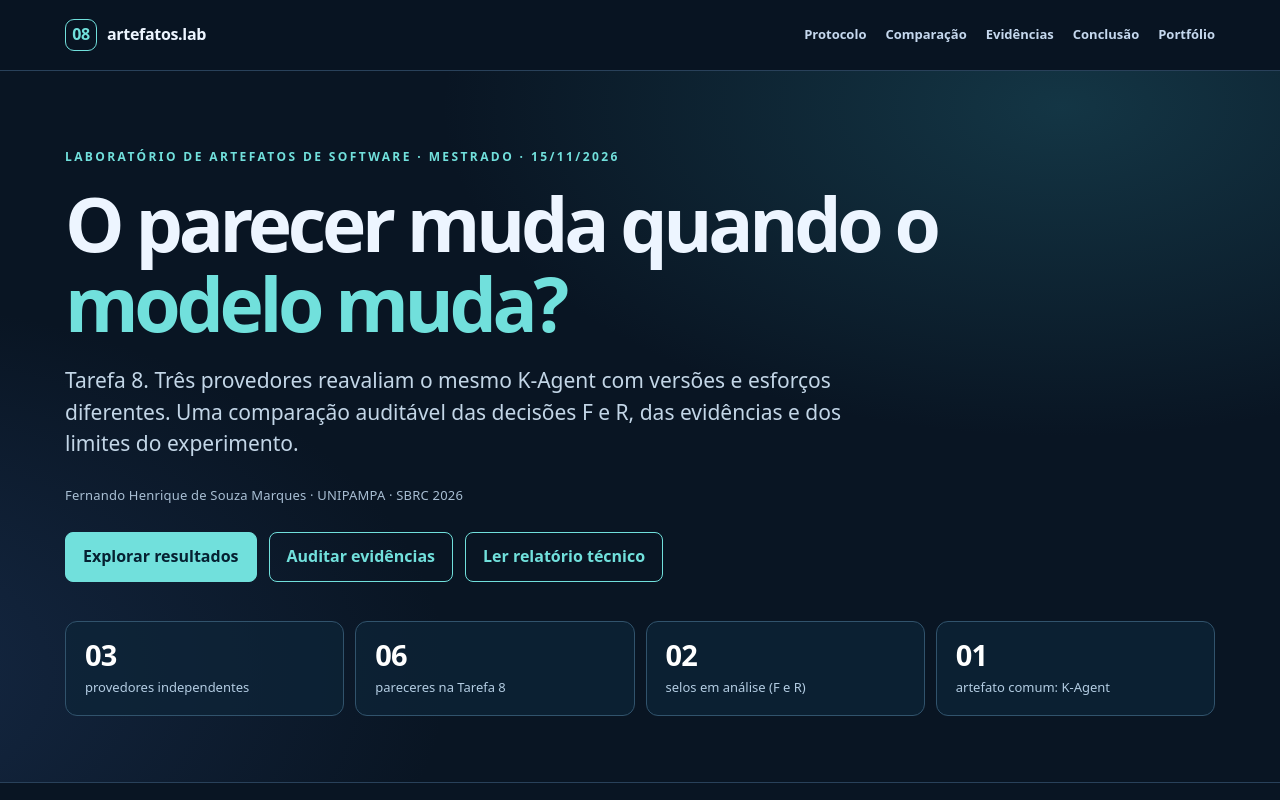
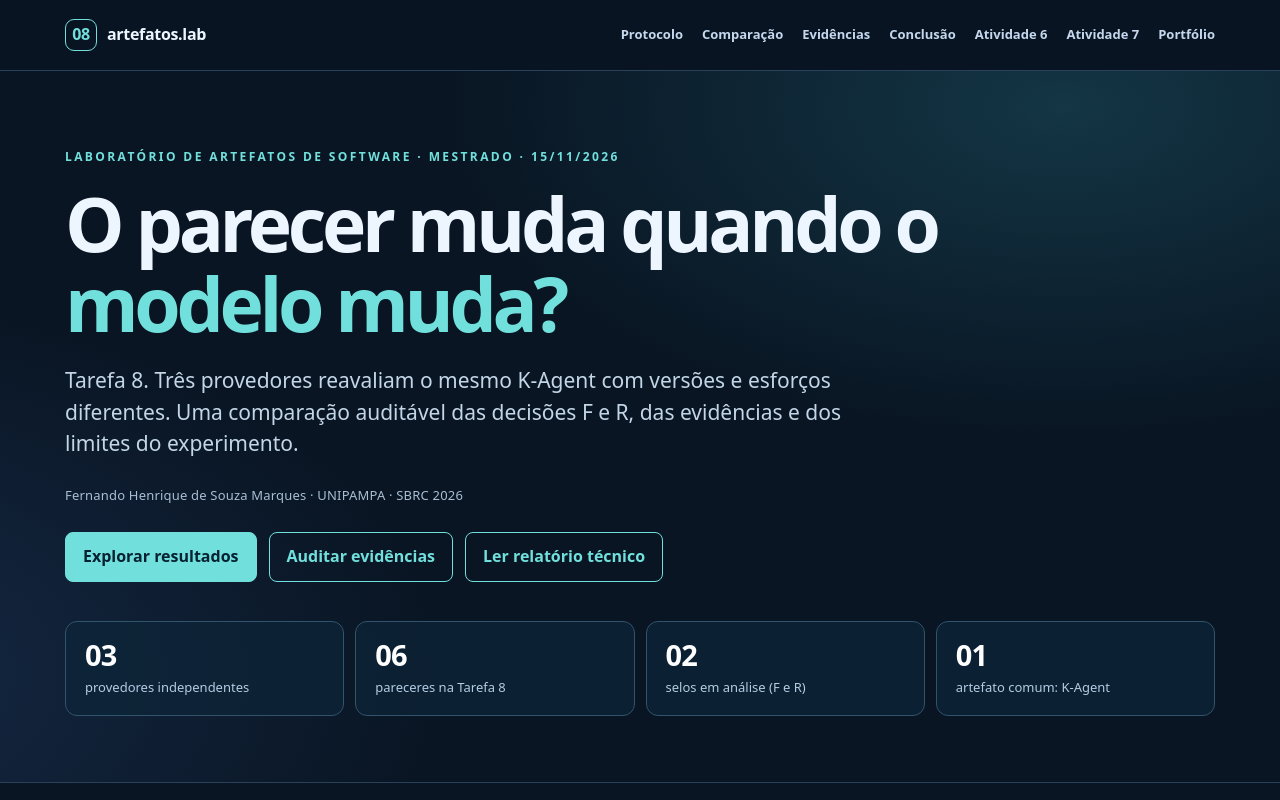
Before and after one commit to fernandomarquesaluno-svg/portfolio-artefatos-software, a plain HTML site: page atividade-8/index.html in a window 1280 px wide. Shown: the top 800 px of the page. Drawn offline with Linux system fonts and the light colour scheme.

Commit message:
style: unificar identidade visual e navegação de atividade-8/index.html

```diff
--- a/atividade-8/index.html
+++ b/atividade-8/index.html
@@ -40,7 +40,7 @@
   <a class="skip" href="#conteudo">Pular para o conteúdo</a>
   <header class="sitehead"><div class="wrap">
     <a class="brand" href="../index.html"><span class="mark">08</span> artefatos.lab</a>
-    <nav aria-label="Navegação da atividade"><a href="#metodo">Protocolo</a><a href="#comparador">Comparação</a><a href="#evidencias">Evidências</a><a href="#conclusao">Conclusão</a><a href="../index.html">Portfólio</a></nav>
+    <nav aria-label="Navegação da atividade"><a href="#metodo">Protocolo</a><a href="#comparador">Comparação</a><a href="#evidencias">Evidências</a><a href="#conclusao">Conclusão</a><a href="../atividade-6.html">Atividade 6</a><a href="../index.html#atividade-7">Atividade 7</a><a href="../index.html">Portfólio</a></nav>
   </div></header>
   <main id="conteudo">
     <div class="hero"><div class="wrap">
```
